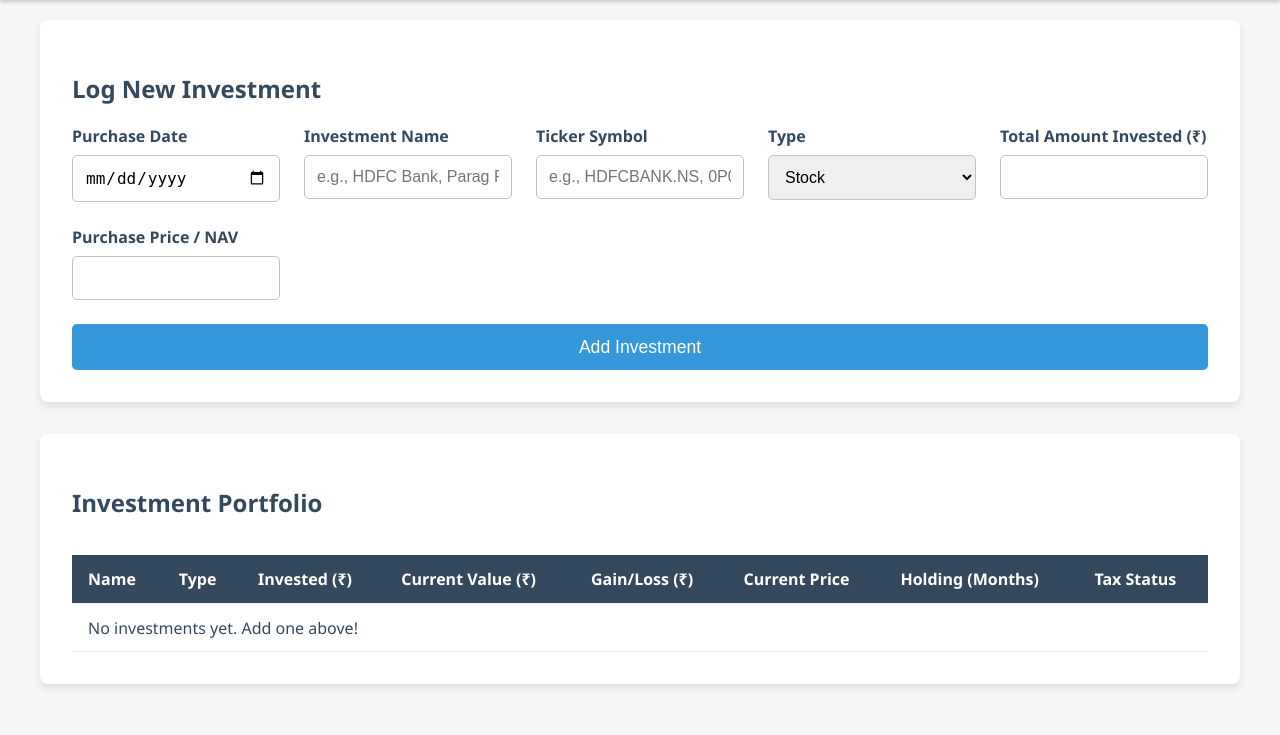
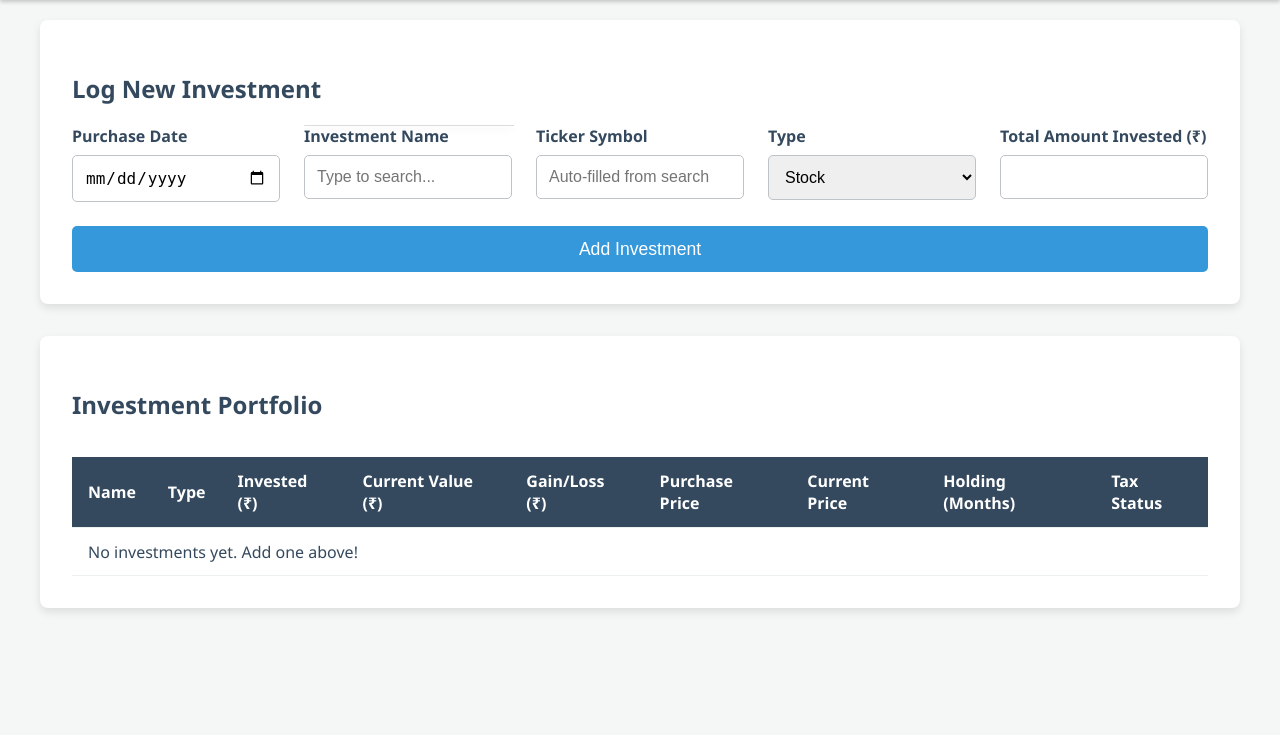
Before and after one commit to ishit1108/personal_finance_tracker, a Flask app: page /investments in a window 1280 px wide. Shown: the part 65-800 px from the top of the page. Run offline with Flask 3, Linux system fonts and the light colour scheme.

Commit message:
add: automatic ticker symbol retrieval

```diff
--- a/app.py
+++ b/app.py
@@ -1,14 +1,15 @@
 import os
 import json
 import io
-from datetime import datetime
+from datetime import datetime, timedelta
 import pandas as pd
 import yfinance as yf
-from flask import Flask, render_template, request, redirect, url_for, send_file, flash
+import requests
+from flask import Flask, render_template, request, redirect, url_for, send_file, flash, jsonify
 
 # --- APP SETUP ---
 app = Flask(__name__)
-app.secret_key = 'your_super_secret_key' # Important for flashing messages
+app.secret_key = 'your_super_secret_key_for_flashing' # Important for flashing messages
 
 # --- DATA FILE CONFIGURATION ---
 DATA_DIR = 'data'
@@ -37,15 +38,41 @@ def save_data(data, file_path):
     with open(file_path, 'w') as f:
         json.dump(data, f, indent=4)
 
+def get_historical_price(ticker, date_str):
+    """Fetch the closing price for a given ticker on a specific date."""
+    if not ticker or ticker.lower() == 'n/a':
+        return 1.0 # For FDs, where price is the amount
+    try:
+        start_date = datetime.strptime(date_str, '%Y-%m-%d')
+        # yfinance can be sensitive; check a small window for the date.
+        end_date = start_date + timedelta(days=2)
+
+        stock_history = yf.download(ticker, start=start_date.strftime('%Y-%m-%d'), end=end_date.strftime('%Y-%m-%d'), progress=False)
+
+        if stock_history.empty:
+            # Fallback for weekends/holidays: search up to 4 days prior
+            prev_day_start = start_date - timedelta(days=4)
+            stock_history = yf.download(ticker, start=prev_day_start.strftime('%Y-%m-%d'), end=end_date.strftime('%Y-%m-%d'), progress=False)
+            if stock_history.empty:
+                return None
+            # Return the last available price as a float
+            return float(stock_history['Close'].iloc[-1])
+
+        # Return the first available price as a float to fix the error
+        return float(stock_history['Close'].iloc[0])
+    except Exception as e:
+        print(f"Could not fetch historical price for {ticker} on {date_str}: {e}")
+        return None
+
 def get_live_price(ticker):
     """Fetch the last closing price for a given ticker."""
     if not ticker or ticker.lower() == 'n/a':
         return 1.0 # For FDs or manual entries
     try:
         stock = yf.Ticker(ticker)
-        # Use 'previousClose' or 'regularMarketPrice' for more recent data
-        price = stock.info.get('regularMarketPrice', stock.info.get('previousClose'))
-        return price if price else 0.0
+        # Use 'previousClose' for reliability as 'regularMarketPrice' is only available during market hours
+        price = stock.info.get('previousClose', stock.info.get('regularMarketPrice'))
+        return float(price) if price else 0.0
     except Exception as e:
         print(f"Could not fetch price for {ticker}: {e}")
         return 0.0
@@ -55,22 +82,20 @@ def enrich_investments_data(investments):
     enriched = []
     for inv in investments:
         current_price = get_live_price(inv['ticker'])
-        purchase_price = float(inv['purchase_price'])
-        units = float(inv['units'])
+        purchase_price = float(inv.get('purchase_price', 0))
+        units = float(inv.get('units', 0))
 
         current_value = units * current_price if current_price else 0
-        gain_loss = current_value - (units * purchase_price)
+        gain_loss = current_value - inv['amount_invested']
 
-        # Calculate holding period in months
         purchase_date = datetime.strptime(inv['purchase_date'], '%Y-%m-%d')
         holding_months = (datetime.now().year - purchase_date.year) * 12 + datetime.now().month - purchase_date.month
 
-        # Determine tax status (simplified for Indian context)
         tax_status = "N/A"
         if inv['type'] == 'Stock':
             tax_status = "LTCG" if holding_months > 12 else "STCG"
-        elif inv['type'] == 'Mutual Fund': # Assuming Equity funds
-            tax_status = "LTCG" if holding_months > 36 else "STCG"
+        elif inv['type'] == 'Mutual Fund': # Assumes equity fund rules
+            tax_status = "LTCG" if holding_months > 12 else "STCG"
 
         inv_copy = inv.copy()
         inv_copy.update({
@@ -83,6 +108,34 @@ def enrich_investments_data(investments):
         enriched.append(inv_copy)
     return enriched
 
+# --- NEW API ROUTE FOR TICKER SEARCH ---
+@app.route('/api/search')
+def search_ticker():
+    """API endpoint to search for tickers based on a query string."""
+    query = request.args.get('q', '')
+    if not query or len(query) < 2:
+        return jsonify([])
+
+    search_url = f"https://query1.finance.yahoo.com/v1/finance/search?q={query}"
+    headers = {'User-Agent': 'Mozilla/5.0'}
+
+    try:
+        response = requests.get(search_url, headers=headers)
+        response.raise_for_status()
+        data = response.json()
+
+        results = []
+        for item in data.get('quotes', []):
+            if item.get('longname') and item.get('symbol'):
+                results.append({
+                    'name': item.get('longname', item.get('shortname', '')),
+                    'ticker': item['symbol']
+                })
+        return jsonify(results)
+    except requests.exceptions.RequestException as e:
+        print(f"API request failed: {e}")
+        return jsonify({"error": "Failed to fetch search results"}), 500
+
 # --- FLASK ROUTES ---
 
 @app.route('/')
@@ -91,24 +144,22 @@ def dashboard():
     transactions = load_data(TRANSACTIONS_FILE)
     investments = load_data(INVESTMENTS_FILE)
 
-    # --- Calculations ---
-    df_trans = pd.DataFrame(transactions)
-    total_income = df_trans[df_trans['type'] == 'Income']['amount'].sum() if not df_trans.empty else 0
-    total_spends = df_trans[df_trans['type'] != 'Income']['amount'].sum() if not df_trans.empty else 0
+    df_trans = pd.DataFrame(transactions) if transactions else pd.DataFrame()
+    total_income = df_trans[df_trans['type'] == 'Income']['amount'].sum() if not df_trans.empty and 'type' in df_trans.columns else 0
+    total_spends = df_trans[df_trans['type'] != 'Income']['amount'].sum() if not df_trans.empty and 'type' in df_trans.columns else 0
 
     enriched_investments = enrich_investments_data(investments)
     portfolio_value = sum(inv['current_value'] for inv in enriched_investments)
 
-    # This is a simplification; a real bank balance would need an opening balance.
     bank_balance = total_income - total_spends
     net_worth = bank_balance + portfolio_value
 
-    # For the spending chart
     spend_categories = {}
-    if not df_trans.empty:
+    if not df_trans.empty and 'type' in df_trans.columns:
         spends_df = df_trans[df_trans['type'] != 'Income']
-        category_summary = spends_df.groupby('category')['amount'].sum().abs().to_dict()
-        spend_categories = json.dumps(category_summary)
+        if not spends_df.empty:
+            category_summary = spends_df.groupby('category')['amount'].sum().abs().to_dict()
+            spend_categories = json.dumps(category_summary)
 
     return render_template('dashboard.html',
                            net_worth=net_worth,
@@ -134,7 +185,6 @@ def transactions_page():
         flash('Transaction added successfully!', 'success')
         return redirect(url_for('transactions_page'))
 
-    # Sort transactions by date for display
     sorted_transactions = sorted(transactions, key=lambda x: x['date'], reverse=True)
     return render_template('transactions.html', transactions=sorted_transactions)
 
@@ -144,17 +194,25 @@ def investments_page():
     investments = load_data(INVESTMENTS_FILE)
 
     if request.method == 'POST':
-        amount = float(request.form['amount_invested'])
-        price = float(request.form['purchase_price'])
-        units = amount / price if price > 0 else 0
+        purchase_date = request.form['purchase_date']
+        ticker = request.form['ticker'].upper()
+        amount_invested = float(request.form['amount_invested'])
+
+        purchase_price = get_historical_price(ticker, purchase_date)
+
+        if purchase_price is None:
+            flash(f'Error: Could not find historical price for "{ticker}" on {purchase_date}. Please check the ticker and date.', 'danger')
+            return redirect(url_for('investments_page'))
+
+        units = amount_invested / purchase_price if purchase_price > 0 else 0
 
         new_inv = {
-            'purchase_date': request.form['purchase_date'],
+            'purchase_date': purchase_date,
             'name': request.form['name'],
-            'ticker': request.form['ticker'].upper(),
+            'ticker': ticker,
             'type': request.form['type'],
-            'amount_invested': amount,
-            'purchase_price': price,
+            'amount_invested': amount_invested,
+            'purchase_price': purchase_price,
             'units': units
         }
         investments.append(new_inv)
@@ -172,8 +230,8 @@ def export_excel():
     investments = load_data(INVESTMENTS_FILE)
     enriched_investments = enrich_investments_data(investments)
 
-    # Use BytesIO to create the Excel file in memory
     output = io.BytesIO()
+    # Corrected engine from 'openxl' to 'openpyxl'
     with pd.ExcelWriter(output, engine='openpyxl') as writer:
         pd.DataFrame(transactions).to_excel(writer, sheet_name='Transactions', index=False)
         pd.DataFrame(enriched_investments).to_excel(writer, sheet_name='Investment_Portfolio', index=False)
--- a/requirements.txt
+++ b/requirements.txt
@@ -1,4 +1,5 @@
-Flask
+flask
 pandas
 yfinance
 openpyxl
+requests
--- a/templates/investments.html
+++ b/templates/investments.html
@@ -3,15 +3,53 @@
 {% block title %}Investments{% endblock %}
 
 {% block content %}
+<style>
+    /* Styles for the autocomplete dropdown */
+    .autocomplete-results {
+        position: absolute;
+        background-color: white;
+        border: 1px solid #ddd;
+        border-top: none;
+        max-height: 200px;
+        overflow-y: auto;
+        z-index: 1000;
+        width: 100%;
+        box-shadow: 0 4px 6px rgba(0,0,0,0.1);
+        border-radius: 0 0 5px 5px;
+    }
+    .autocomplete-item {
+        padding: 10px;
+        cursor: pointer;
+    }
+    .autocomplete-item:hover {
+        background-color: #f1f1f1;
+    }
+    .autocomplete-item .ticker {
+        font-weight: bold;
+        color: #3498db;
+        margin-left: 8px;
+    }
+</style>
+
 <section class="content-block">
     <h2>Log New Investment</h2>
     <form action="{{ url_for('investments_page') }}" method="post" class="data-form">
         <div class="form-group"><label for="purchase_date">Purchase Date</label><input type="date" id="purchase_date" name="purchase_date" required></div>
-        <div class="form-group"><label for="name">Investment Name</label><input type="text" id="name" name="name" required placeholder="e.g., HDFC Bank, Parag Parikh Flexi Cap"></div>
-        <div class="form-group"><label for="ticker">Ticker Symbol</label><input type="text" id="ticker" name="ticker" required placeholder="e.g., HDFCBANK.NS, 0P0000X55D.BO (or N/A for FD)"></div>
+
+        <!-- Name and Ticker fields now wrapped for positioning the results -->
+        <div class="form-group" style="position: relative;">
+            <label for="name">Investment Name</label>
+            <input type="text" id="name" name="name" required placeholder="Type to search..." autocomplete="off">
+            <div id="ticker-results" class="autocomplete-results"></div>
+        </div>
+
+        <div class="form-group">
+            <label for="ticker">Ticker Symbol</label>
+            <input type="text" id="ticker" name="ticker" required placeholder="Auto-filled from search">
+        </div>
+
         <div class="form-group"><label for="type">Type</label><select id="type" name="type" required><option value="Stock">Stock</option><option value="Mutual Fund">Mutual Fund</option><option value="FD">FD</option></select></div>
         <div class="form-group"><label for="amount_invested">Total Amount Invested (₹)</label><input type="number" id="amount_invested" name="amount_invested" step="0.01" required></div>
-        <div class="form-group"><label for="purchase_price">Purchase Price / NAV</label><input type="number" id="purchase_price" name="purchase_price" step="0.01" required></div>
         <button type="submit" class="btn">Add Investment</button>
     </form>
 </section>
@@ -27,6 +65,7 @@
                     <th>Invested (₹)</th>
                     <th>Current Value (₹)</th>
                     <th>Gain/Loss (₹)</th>
+                    <th>Purchase Price</th>
                     <th>Current Price</th>
                     <th>Holding (Months)</th>
                     <th>Tax Status</th>
@@ -40,15 +79,67 @@
                     <td>{{ "{:,.2f}".format(inv.amount_invested) }}</td>
                     <td>{{ "{:,.2f}".format(inv.current_value) }}</td>
                     <td class="{{ 'income-text' if inv.gain_loss >= 0 else 'expense-text' }}">{{ "{:,.2f}".format(inv.gain_loss) }}</td>
+                    <td>{{ "{:,.2f}".format(inv.purchase_price) }}</td>
                     <td>{{ "{:,.2f}".format(inv.current_price) }}</td>
                     <td>{{ inv.holding_months }}</td>
                     <td>{{ inv.tax_status }}</td>
                 </tr>
                 {% else %}
-                <tr><td colspan="8">No investments yet. Add one above!</td></tr>
+                <tr><td colspan="9">No investments yet. Add one above!</td></tr>
                 {% endfor %}
             </tbody>
         </table>
     </div>
 </section>
+
+<script>
+document.addEventListener('DOMContentLoaded', function() {
+    const nameInput = document.getElementById('name');
+    const tickerInput = document.getElementById('ticker');
+    const resultsContainer = document.getElementById('ticker-results');
+    let debounceTimer;
+
+    nameInput.addEventListener('input', function() {
+        const query = nameInput.value;
+
+        clearTimeout(debounceTimer);
+        resultsContainer.innerHTML = '';
+
+        if (query.length < 3) {
+            return;
+        }
+
+        debounceTimer = setTimeout(() => {
+            fetch(`/api/search?q=${encodeURIComponent(query)}`)
+                .then(response => response.json())
+                .then(data => {
+                    resultsContainer.innerHTML = ''; // Clear again in case of race conditions
+                    if (data && data.length > 0) {
+                        data.forEach(item => {
+                            const itemDiv = document.createElement('div');
+                            itemDiv.classList.add('autocomplete-item');
+                            itemDiv.innerHTML = `<span>${item.name}</span><span class="ticker">${item.ticker}</span>`;
+
+                            itemDiv.addEventListener('click', function() {
+                                nameInput.value = item.name;
+                                tickerInput.value = item.ticker;
+                                resultsContainer.innerHTML = '';
+                            });
+
+                            resultsContainer.appendChild(itemDiv);
+                        });
+                    }
+                })
+                .catch(error => console.error('Error fetching ticker:', error));
+        }, 300); // 300ms delay
+    });
+
+    // Close dropdown when clicking outside
+    document.addEventListener('click', function(e) {
+        if (!nameInput.contains(e.target)) {
+            resultsContainer.innerHTML = '';
+        }
+    });
+});
+</script>
 {% endblock %}
```
